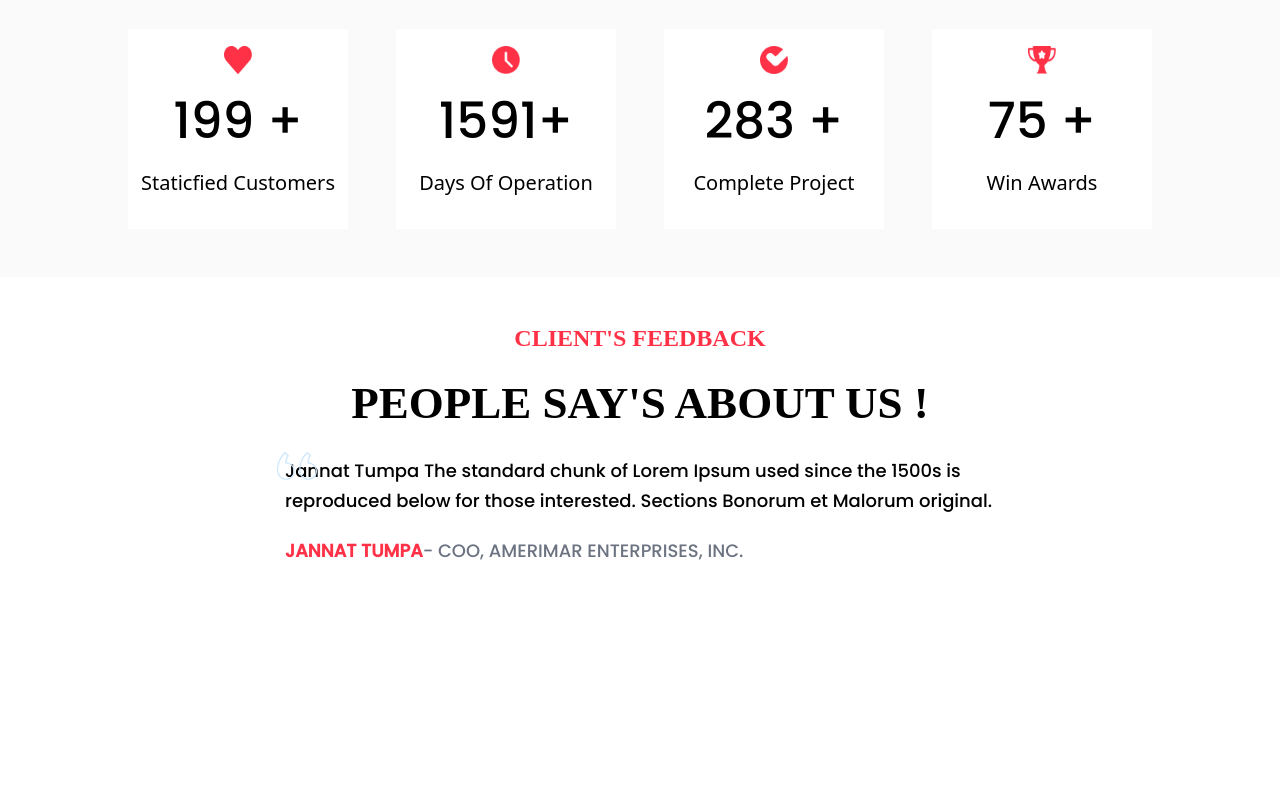
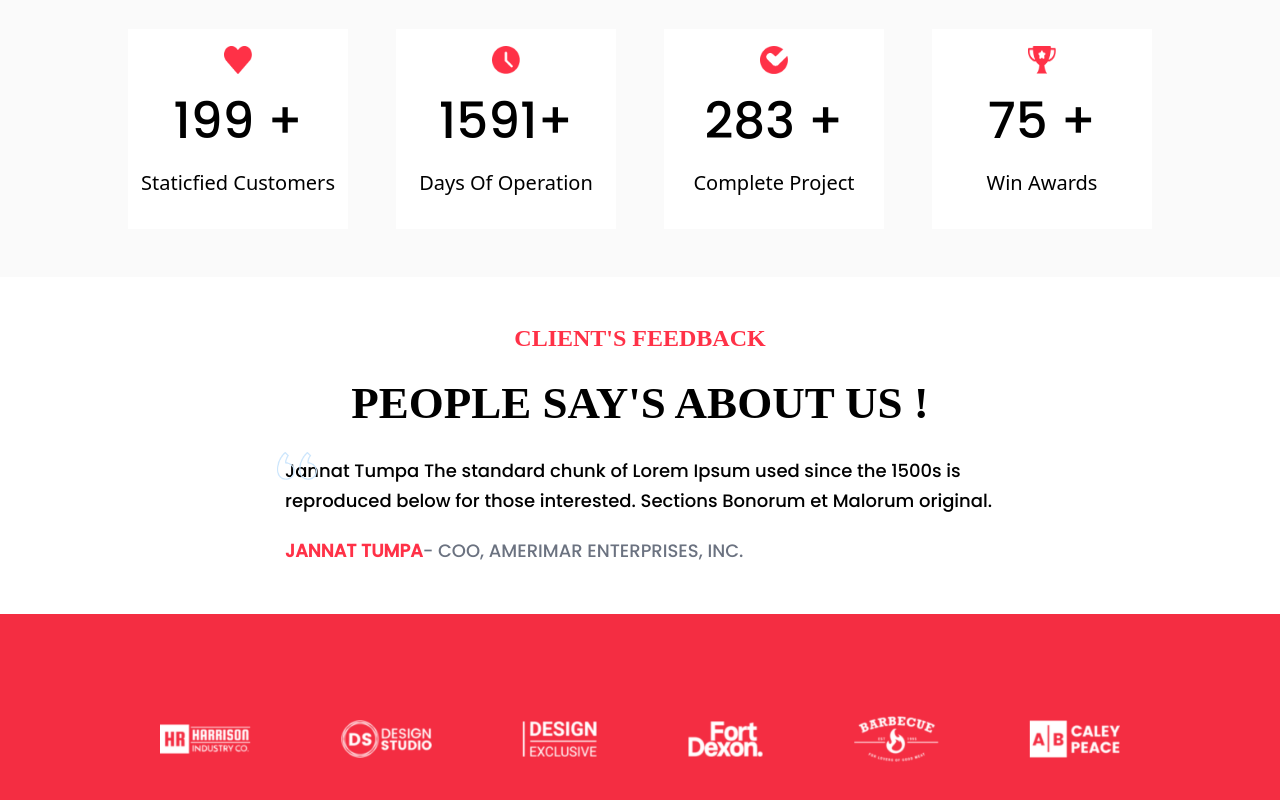
Before and after one commit to Chandan8018/Fyle_Assignment, a React (Vite) app: page / in a window 1280 px wide. Shown: the part 2120-2920 px from the top of the page. Before the commit the page ends 2734 px from the top, so only its background shows below. Built offline with nearby package versions, Linux system fonts and the light colour scheme; a web font is replaced by a local one.

Commit message:
Complete Footer Component

```diff
--- a/src/App.jsx
+++ b/src/App.jsx
@@ -5,6 +5,7 @@ import ChooseUs from "./components/ChooseUs";
 import OurProject from "./components/OurProject";
 import Company from "./components/Company";
 import Feedback from "./components/Feedback";
+import Footer from "./components/Footer";
 
 function App() {
   return (
@@ -14,6 +15,7 @@ function App() {
       <OurProject />
       <Company />
       <Feedback />
+      <Footer />
     </div>
   );
 }
--- /dev/null
+++ b/src/components/Footer.jsx
@@ -0,0 +1,16 @@
+import React from "react";
+import footerImg from "../assets/group.png";
+
+function Footer() {
+  return (
+    <div className='bg-[#f42d42] w-full h-[180px] md:h-[250px] flex justify-center items-center'>
+      <img
+        src={footerImg}
+        alt='Group Image'
+        className='w-full px-10 md:px-40'
+      />
+    </div>
+  );
+}
+
+export default Footer;
```
Also changed, not shown: src/assets/group.png (added).
